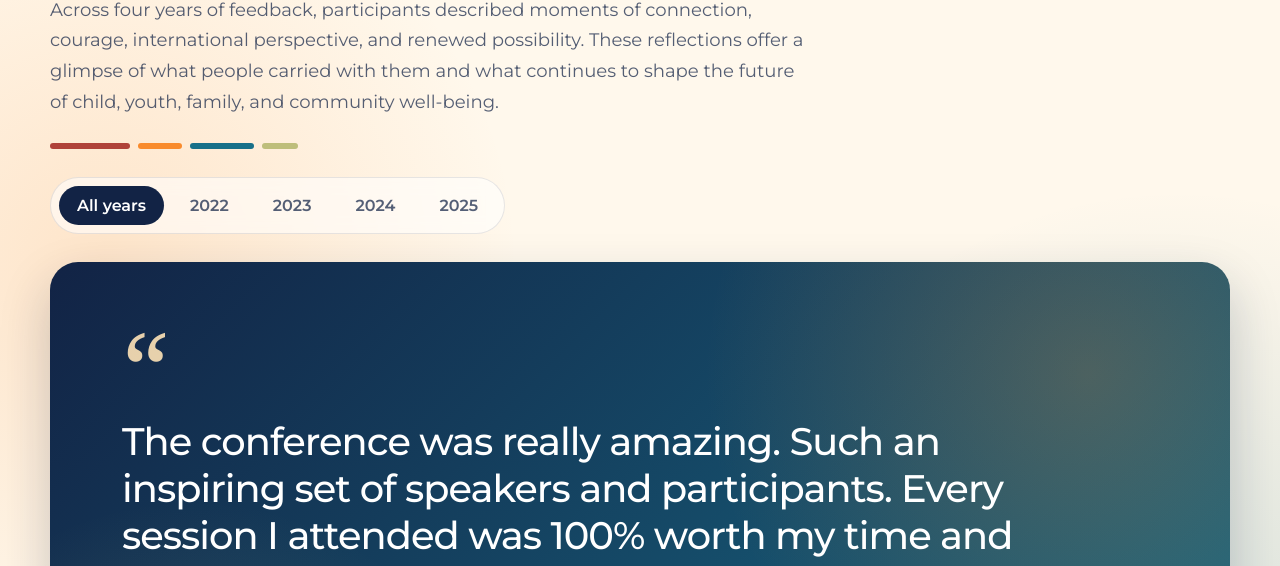
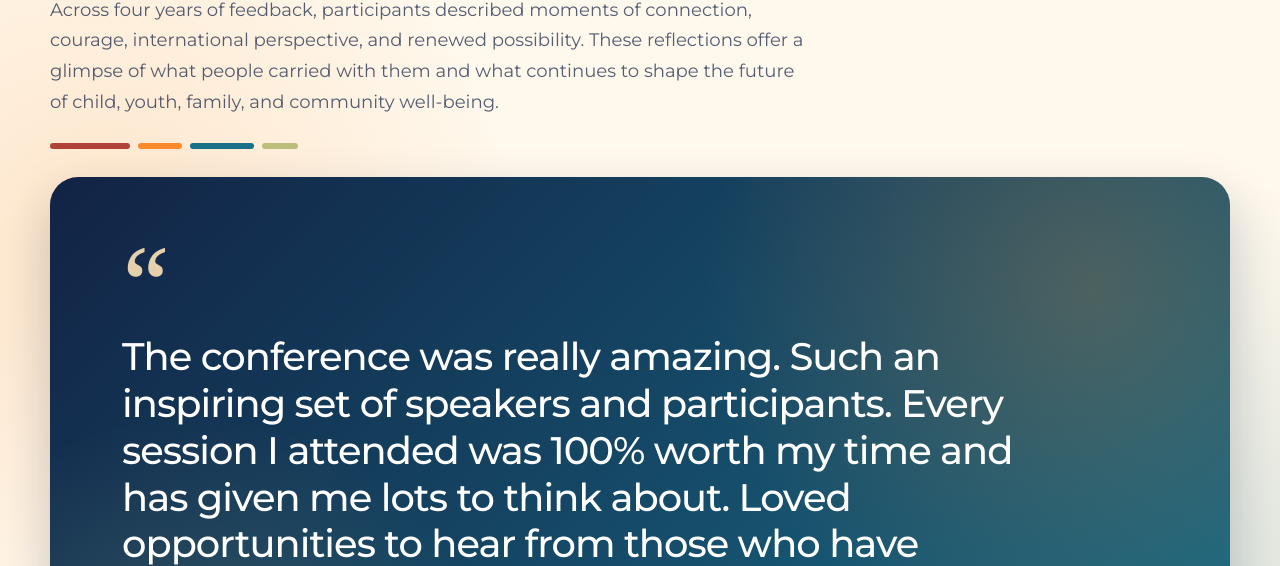
Before and after one commit to jqman23/GG-testimonial-page, a website: page index.html in a window 1280 px wide. Shown: the part 196-762 px from the top of the page. Drawn offline with Linux system fonts and the light colour scheme.

Commit message:
Remove year filter controls

```diff
--- a/index.html
+++ b/index.html
@@ -22,14 +22,6 @@
             <span></span><span></span><span></span><span></span>
           </div>
         </header>
-
-        <nav class="controls" aria-label="Filter reflections by year">
-          <button class="filter-button is-active" type="button" data-filter="all">All years</button>
-          <button class="filter-button" type="button" data-filter="2022">2022</button>
-          <button class="filter-button" type="button" data-filter="2023">2023</button>
-          <button class="filter-button" type="button" data-filter="2024">2024</button>
-          <button class="filter-button" type="button" data-filter="2025">2025</button>
-        </nav>
 
         <section class="spotlight" aria-live="polite">
           <p class="quote-mark" aria-hidden="true">“</p>
--- a/script.js
+++ b/script.js
@@ -3,19 +3,11 @@ const quote = document.querySelector("#spotlight-quote");
 const meta = document.querySelector("#spotlight-meta");
 const previousButton = document.querySelector("#previous-testimonial");
 const nextButton = document.querySelector("#next-testimonial");
-const filterButtons = document.querySelectorAll(".filter-button");
 
 let testimonials = [];
-let activeFilter = "all";
 let activeIndex = 0;
 let rotationTimer;
 const rotationDelay = 3000;
-
-function visibleTestimonials() {
-  return activeFilter === "all"
-    ? testimonials
-    : testimonials.filter((item) => item.year === activeFilter);
-}
 
 function contextParts(item, detail = "spotlight") {
   const parts =
@@ -26,17 +18,15 @@ function contextParts(item, detail = "spotlight") {
 }
 
 function renderSpotlight() {
-  const visible = visibleTestimonials();
-  if (!visible.length) return;
-  const item = visible[activeIndex % visible.length];
+  if (!testimonials.length) return;
+  const item = testimonials[activeIndex % testimonials.length];
   quote.textContent = item.isExcerpt ? `${item.quote} ...` : item.quote;
   meta.textContent = contextParts(item).join(" · ");
 }
 
 function showNextReflection() {
-  const visible = visibleTestimonials();
-  if (!visible.length) return;
-  activeIndex = (activeIndex + 1) % visible.length;
+  if (!testimonials.length) return;
+  activeIndex = (activeIndex + 1) % testimonials.length;
   renderSpotlight();
 }
 
@@ -52,8 +42,7 @@ function cardClass(item) {
 }
 
 function renderGrid() {
-  const visible = visibleTestimonials();
-  grid.innerHTML = visible
+  grid.innerHTML = testimonials
     .map(
       (item) => `
         <article class="${cardClass(item)}" tabindex="0">
@@ -84,20 +73,15 @@ function renderGrid() {
   });
 }
 
-function setFilter(filter) {
-  activeFilter = filter;
+function renderPage() {
   activeIndex = 0;
-  filterButtons.forEach((button) => {
-    button.classList.toggle("is-active", button.dataset.filter === filter);
-  });
   renderSpotlight();
   renderGrid();
   restartRotation();
 }
 
 previousButton.addEventListener("click", () => {
-  const visible = visibleTestimonials();
-  activeIndex = (activeIndex - 1 + visible.length) % visible.length;
+  activeIndex = (activeIndex - 1 + testimonials.length) % testimonials.length;
   renderSpotlight();
   restartRotation();
 });
@@ -107,14 +91,10 @@ nextButton.addEventListener("click", () => {
   restartRotation();
 });
 
-filterButtons.forEach((button) => {
-  button.addEventListener("click", () => setFilter(button.dataset.filter));
-});
-
 async function init() {
   const response = await fetch("data/testimonials.json");
   testimonials = await response.json();
-  setFilter("all");
+  renderPage();
 }
 
 init().catch(() => {
--- a/styles.css
+++ b/styles.css
@@ -108,19 +108,6 @@ h1 {
   background: var(--gg-sage);
 }
 
-.controls {
-  display: flex;
-  flex-wrap: wrap;
-  gap: 8px;
-  width: fit-content;
-  padding: 8px;
-  border: 1px solid rgba(18, 35, 69, 0.1);
-  border-radius: 999px;
-  background: rgba(255, 255, 255, 0.56);
-  backdrop-filter: blur(8px);
-}
-
-.filter-button,
 .nav-controls button {
   border: 0;
   border-radius: 999px;
@@ -130,22 +117,6 @@ h1 {
     background 180ms ease,
     color 180ms ease,
     transform 180ms ease;
-}
-
-.filter-button {
-  background: transparent;
-  color: var(--gg-muted);
-  padding: 10px 18px;
-}
-
-.filter-button:hover,
-.nav-controls button:hover {
-  transform: translateY(-1px);
-}
-
-.filter-button.is-active {
-  background: var(--gg-navy);
-  color: #fff;
 }
 
 .spotlight {
@@ -352,15 +323,6 @@ blockquote {
     padding: 32px 0;
   }
 
-  .controls {
-    width: 100%;
-    border-radius: 24px;
-  }
-
-  .filter-button {
-    flex: 1;
-  }
-
   .testimonial-grid {
     grid-auto-rows: auto;
     grid-template-columns: 1fr;
```
Also changed, not shown: README.md.
